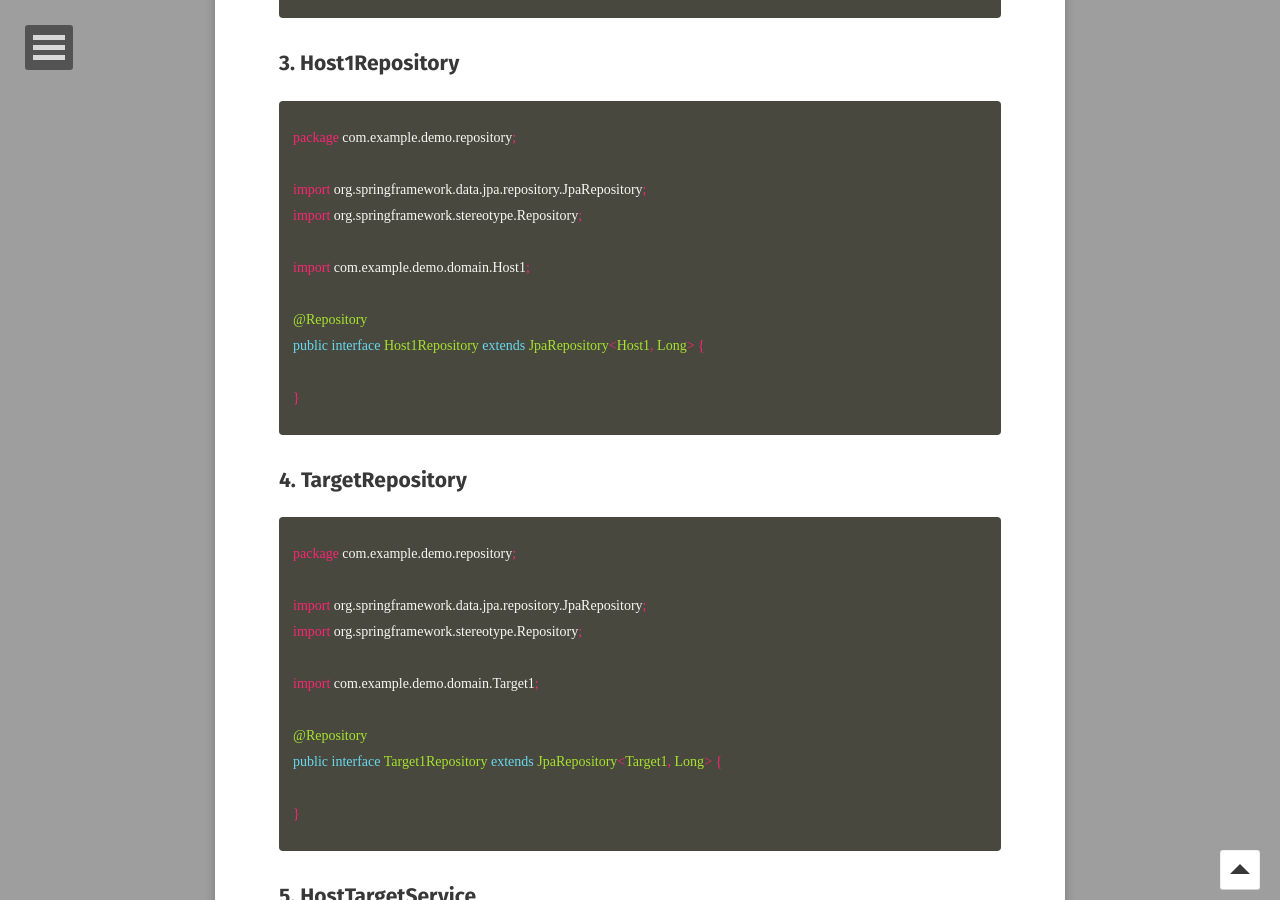
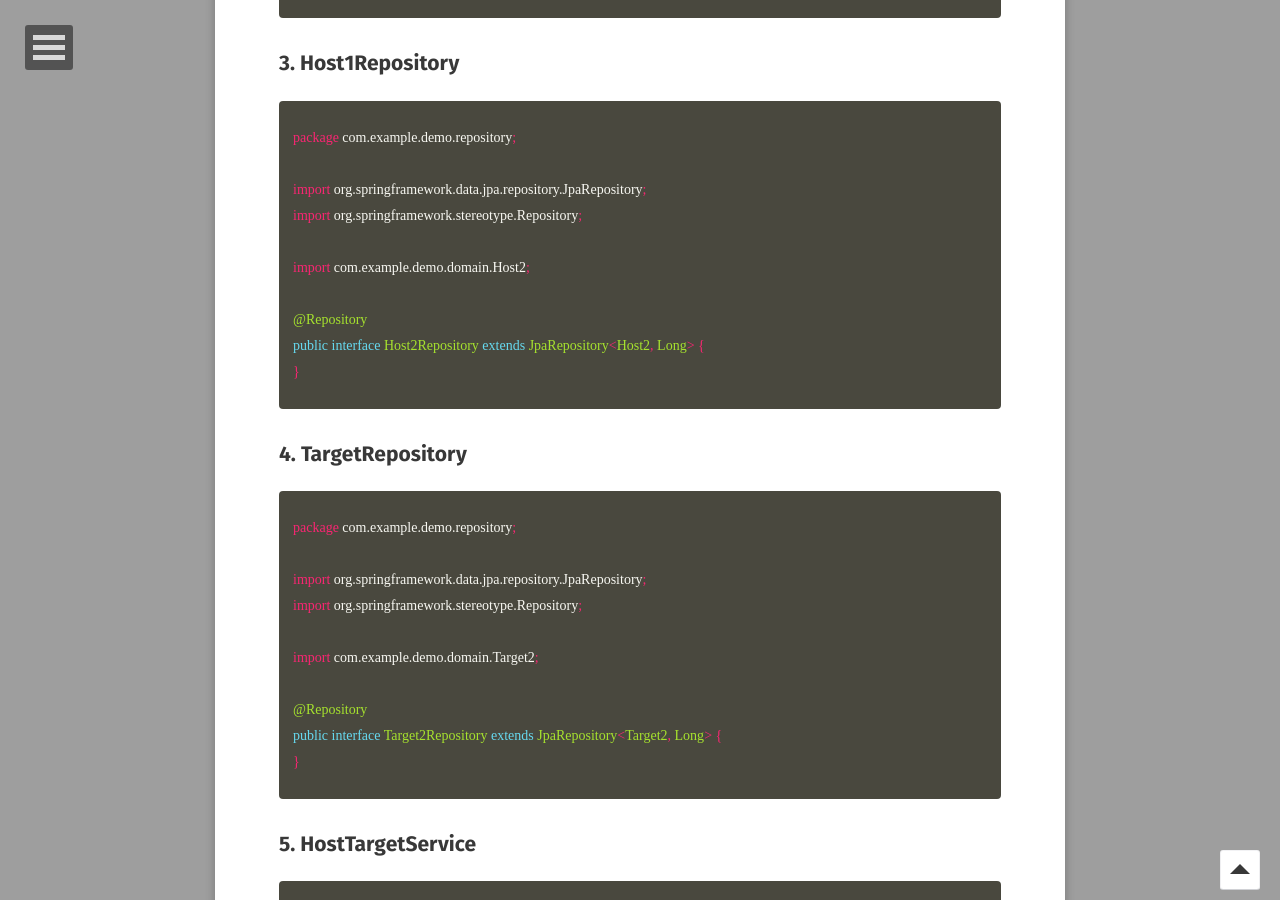
Before and after one commit to GayeonYoon/GayeonYoon.github.io, a Jekyll site: the page built from _posts/2021-08-24-JPA-MAPPING-OneToOne2.md, in a window 1280 px wide and 900 px high, scrolled down 3011 px. Built offline with Jekyll 4.4.1, drawn with Linux system fonts in a browser that asks for light colours; some web fonts are replaced.

Commit message:
Update 2021-08-24-JPA-MAPPING-OneToOne2.md

```diff
--- a/_posts/2021-08-24-JPA-MAPPING-OneToOne2.md
+++ b/_posts/2021-08-24-JPA-MAPPING-OneToOne2.md
@@ -111,13 +111,11 @@ package com.example.demo.repository;
 import org.springframework.data.jpa.repository.JpaRepository;
 import org.springframework.stereotype.Repository;
 
-import com.example.demo.domain.Host1;
+import com.example.demo.domain.Host2;
 
 @Repository
-public interface Host1Repository extends JpaRepository<Host1, Long> {
-
+public interface Host2Repository extends JpaRepository<Host2, Long> {
 }
-
 {% endhighlight %}
 
 ## 4. TargetRepository
@@ -127,13 +125,11 @@ package com.example.demo.repository;
 import org.springframework.data.jpa.repository.JpaRepository;
 import org.springframework.stereotype.Repository;
 
-import com.example.demo.domain.Target1;
+import com.example.demo.domain.Target2;
 
 @Repository
-public interface Target1Repository extends JpaRepository<Target1, Long> {
-
+public interface Target2Repository extends JpaRepository<Target2, Long> {
 }
-
 {% endhighlight %}
 
 ## 5. HostTargetService
```
